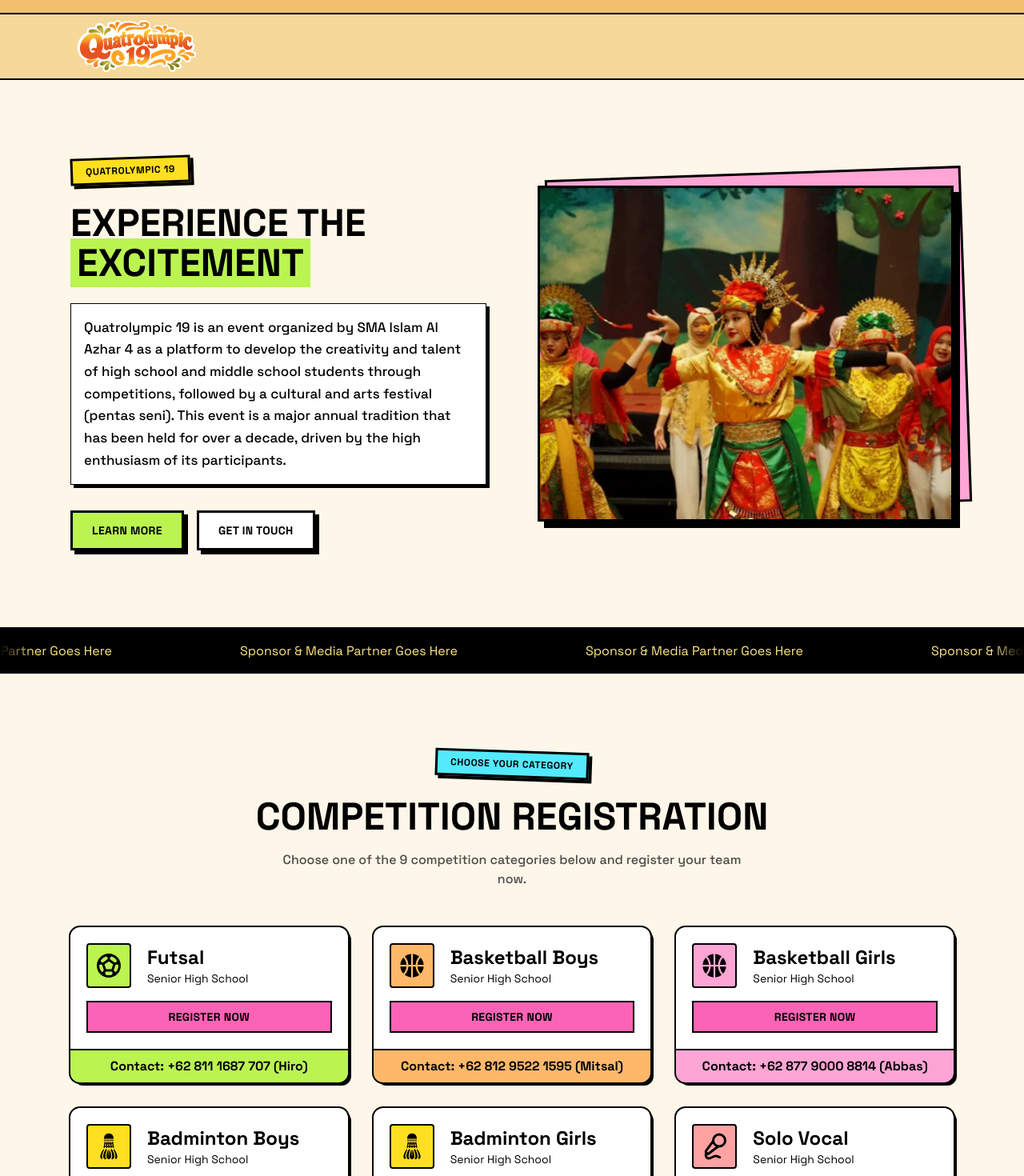
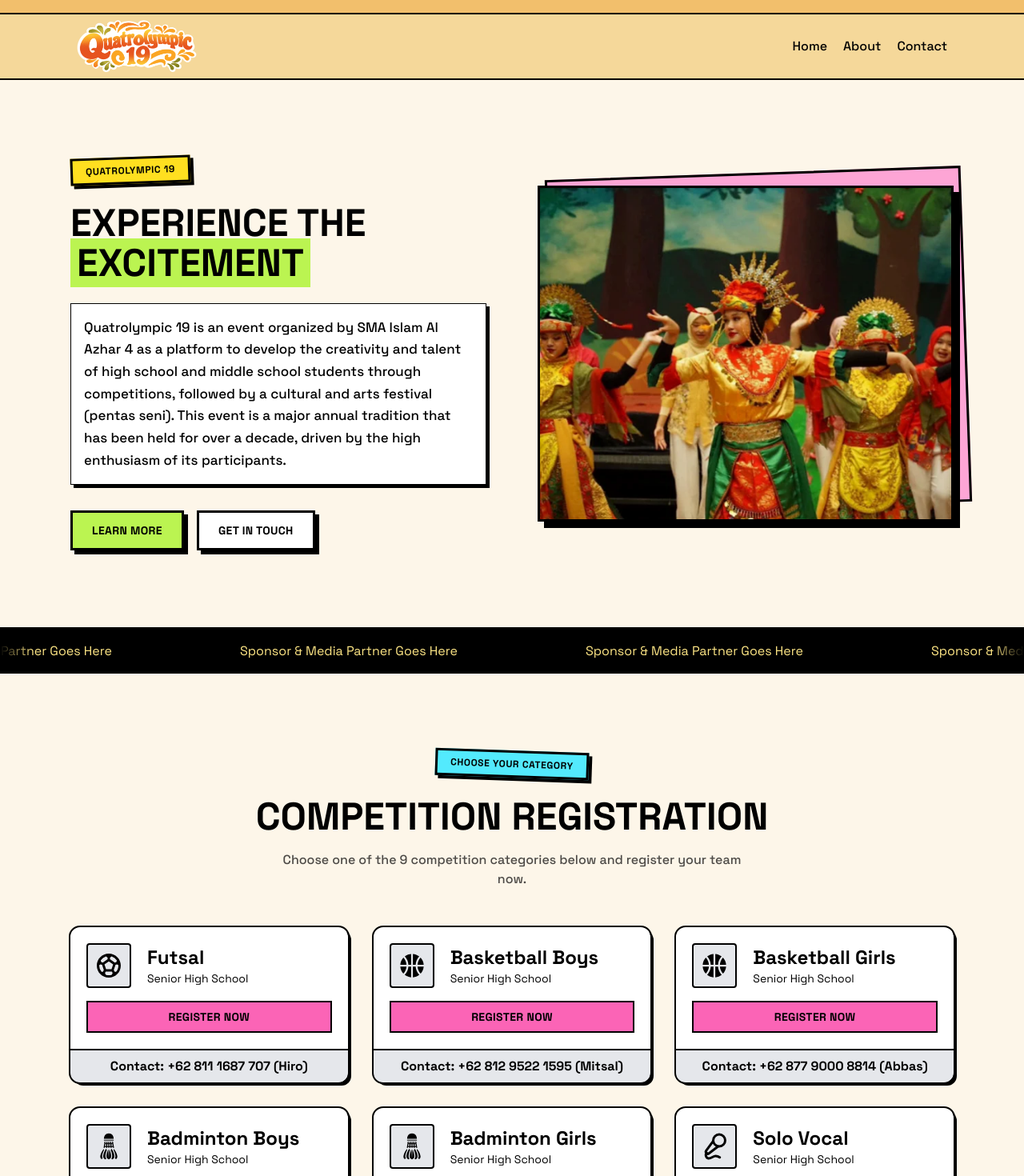
Before and after one commit to byanrkh/quatrolympic, a Next.js app: page / in a window 1280 px wide. Shown: the top 1470 px of the page at 80% size. Built offline with nearby package versions, Linux system fonts and the light colour scheme.

Commit message:
QUATROLYMPIC

```diff
--- a/src/components/Navbar.tsx
+++ b/src/components/Navbar.tsx
@@ -16,6 +16,23 @@ export default function Navbar() {
               className="block"
             />
           </Link>
+          <ul className="flex gap-5">
+            <li>
+              <Link href={"/"} className="font-medium hover:underline">
+                Home
+              </Link>
+            </li>
+            <li>
+              <Link href={"/about"} className="font-medium hover:underline">
+                About
+              </Link>
+            </li>
+            <li>
+              <Link href={"/"} className="font-medium hover:underline">
+                Contact
+              </Link>
+            </li>
+          </ul>
         </div>
       </nav>
     </>
--- a/src/libs/Config.tsx
+++ b/src/libs/Config.tsx
@@ -12,7 +12,7 @@ export const competitions: Competition[] = [
     title: "Futsal",
     category: "Senior High School",
     icon: <MdOutlineSportsSoccer />,
-    color: "bg-lime-300",
+    color: "bg-gray-200",
     contactName: "Hiro",
     contactPhone: "+62 811 1687 707",
     form: "https://docs.google.com/forms/d/e/1FAIpQLScwFi8ADNTbDa71kYNW1b3yKqi_fo_A70FFEeYG2VpBptxztA/viewform?usp=publish-editor",
@@ -21,7 +21,7 @@ export const competitions: Competition[] = [
     title: "Basketball Boys",
     category: "Senior High School",
     icon: <IoMdBasketball />,
-    color: "bg-orange-300",
+    color: "bg-gray-200",
     contactName: "Mitsal",
     contactPhone: "+62 812 9522 1595",
     form: "https://docs.google.com/forms/d/e/1FAIpQLSe0aeHPS-hqJDABJQPe7cclAa88BtjHI4Lutu0WhvbPz0tAFA/viewform?usp=publish-editor",
@@ -30,7 +30,7 @@ export const competitions: Competition[] = [
     title: "Basketball Girls",
     category: "Senior High School",
     icon: <IoMdBasketball />,
-    color: "bg-pink-300",
+    color: "bg-gray-200",
     contactName: "Abbas",
     contactPhone: "+62 877 9000 8814",
     form: "https://docs.google.com/forms/d/e/1FAIpQLSfZwMa-S8mzs-6zFshsp0htKD2RM3Raajjr7Vmi8yDRqpPp7g/viewform?usp=publish-editor",
@@ -39,7 +39,7 @@ export const competitions: Competition[] = [
     title: "Badminton Boys",
     category: "Senior High School",
     icon: <GiShuttlecock />,
-    color: "bg-yellow-300",
+    color: "bg-gray-200",
     contactName: "Laras",
     contactPhone: "+62 813 8812 9662",
     form: "https://docs.google.com/forms/d/e/1FAIpQLSfg8_Nihcd1Xi-_dnQvTW_QNyFvcJdSiQOzMh_cJwmZU6KP5A/viewform?usp=publish-editor",
@@ -48,7 +48,7 @@ export const competitions: Competition[] = [
     title: "Badminton Girls",
     category: "Senior High School",
     icon: <GiShuttlecock />,
-    color: "bg-yellow-300",
+    color: "bg-gray-200",
     contactName: "Laras",
     contactPhone: "+62 813 8812 9662",
     form: "https://docs.google.com/forms/d/e/1FAIpQLSfZDnqmt2uVwA8-01TKzTlLWEc4bBbSDtcSVRPbwmwv1kSI7w/viewform?usp=publish-editor",
@@ -57,7 +57,7 @@ export const competitions: Competition[] = [
     title: "Solo Vocal",
     category: "Senior High School",
     icon: <LuMicVocal />,
-    color: "bg-red-300",
+    color: "bg-gray-200",
     contactName: "Raisya",
     contactPhone: "+62 812 7180 2098",
     form: "https://docs.google.com/forms/d/e/1FAIpQLSdBaH9AcG1atuSnkxmhk_a9xXNTvJkUXcmz8fDSbRTLq-9Jmg/viewform?usp=publish-editor",
@@ -66,7 +66,7 @@ export const competitions: Competition[] = [
     title: "Poetry",
     category: "Junior & Senior High School",
     icon: <SiPoetry />,
-    color: "bg-cyan-300",
+    color: "bg-gray-200",
     contactName: "Yazzam",
     contactPhone: "+62 811 1044 323",
     form: "https://docs.google.com/forms/d/e/1FAIpQLScd-FgswNO9GCQBwDFJcZnECi611bxz5kXszXHUl3cP7VzvNw/viewform?usp=publish-editor",
@@ -75,7 +75,7 @@ export const competitions: Competition[] = [
     title: "Graphic Design",
     category: "Junior & Senior High School",
     icon: <SiMaterialdesignicons />,
-    color: "bg-purple-300",
+    color: "bg-gray-200",
     contactName: "Nayyara",
     contactPhone: "+62 813 8390 2137",
     form: "https://docs.google.com/forms/d/e/1FAIpQLSc89eXWfb8q6UbQv3PvEUELX3wHFJx3TyyUMKuk5Z5J_wkXXQ/viewform?usp=publish-editor",
@@ -84,7 +84,7 @@ export const competitions: Competition[] = [
     title: "MSQ",
     category: "Junior High School",
     icon: <FaKaaba />,
-    color: "bg-emerald-300",
+    color: "bg-gray-200",
     contactName: "Abim",
     contactPhone: "+62 818 0600 6790",
     form: "https://docs.google.com/forms/d/e/1FAIpQLSeFdI4TRdpZMIii_b8M8RqWNGF8ZswA2IZca42cEn6nCkkxsw/viewform?usp=publish-editor",
@@ -93,7 +93,7 @@ export const competitions: Competition[] = [
     title: "MHQ",
     category: "Junior High School",
     icon: <FaQuran />,
-    color: "bg-blue-300",
+    color: "bg-gray-200",
     contactName: "Zidane",
     contactPhone: "+62 858 6134 6229",
     form: "https://docs.google.com/forms/d/e/1FAIpQLSc7T5slWxjGuo7vs4h5JPwmEiDq0CqqMq6S1k6yPoLST89pRQ/viewform?usp=publish-editor",
@@ -102,7 +102,7 @@ export const competitions: Competition[] = [
     title: "Robotics",
     category: "Junior High School",
     icon: <GiVintageRobot />,
-    color: "bg-amber-300",
+    color: "bg-gray-200",
     contactName: "Langit",
     contactPhone: "+62 812 8826 1500",
     form: "https://docs.google.com/forms/d/e/1FAIpQLScAHzWQLJo7d-owQKSA2o1Wcji9lxF6kFwwfPF0yeKNXzuLYw/viewform?usp=publish-editor",
```
